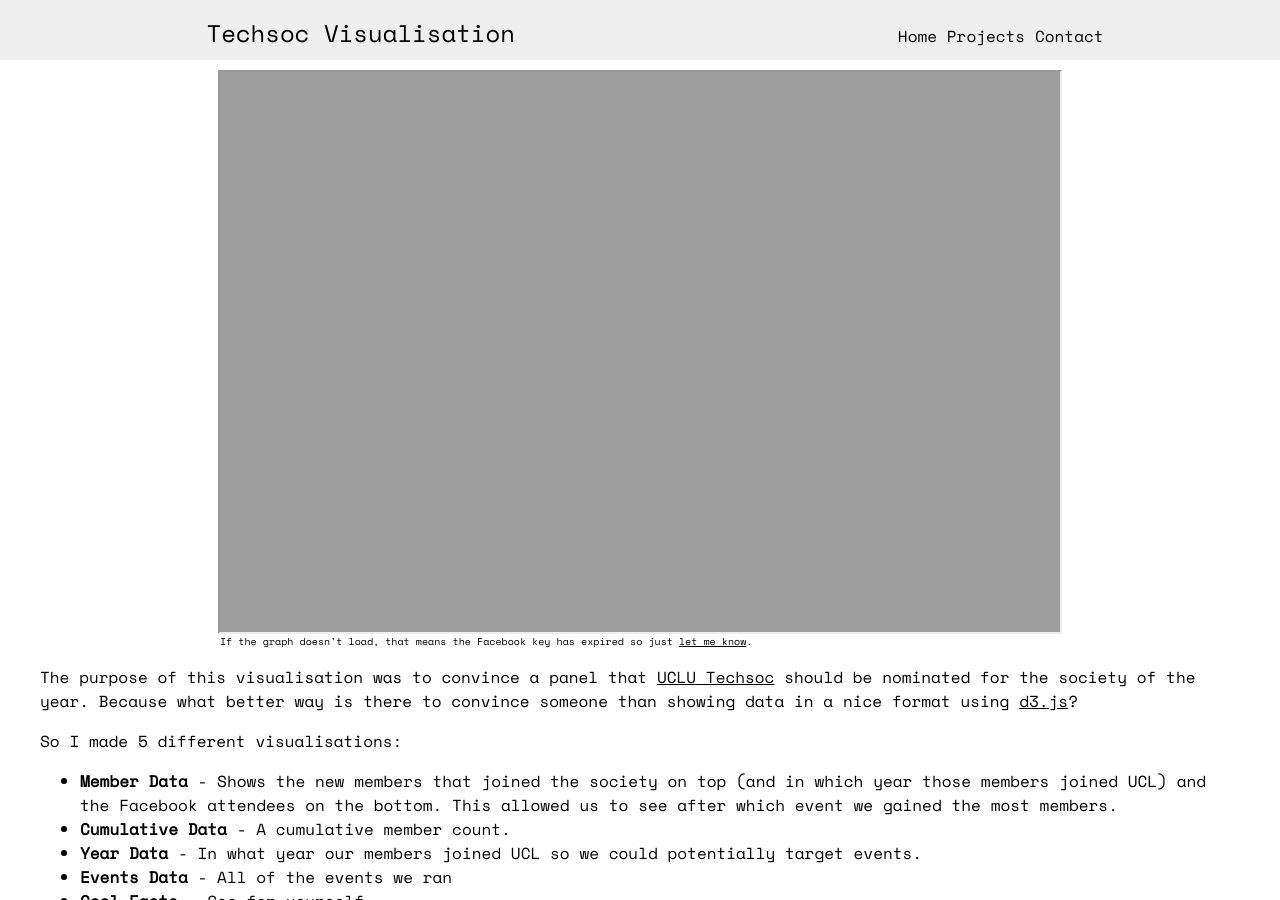
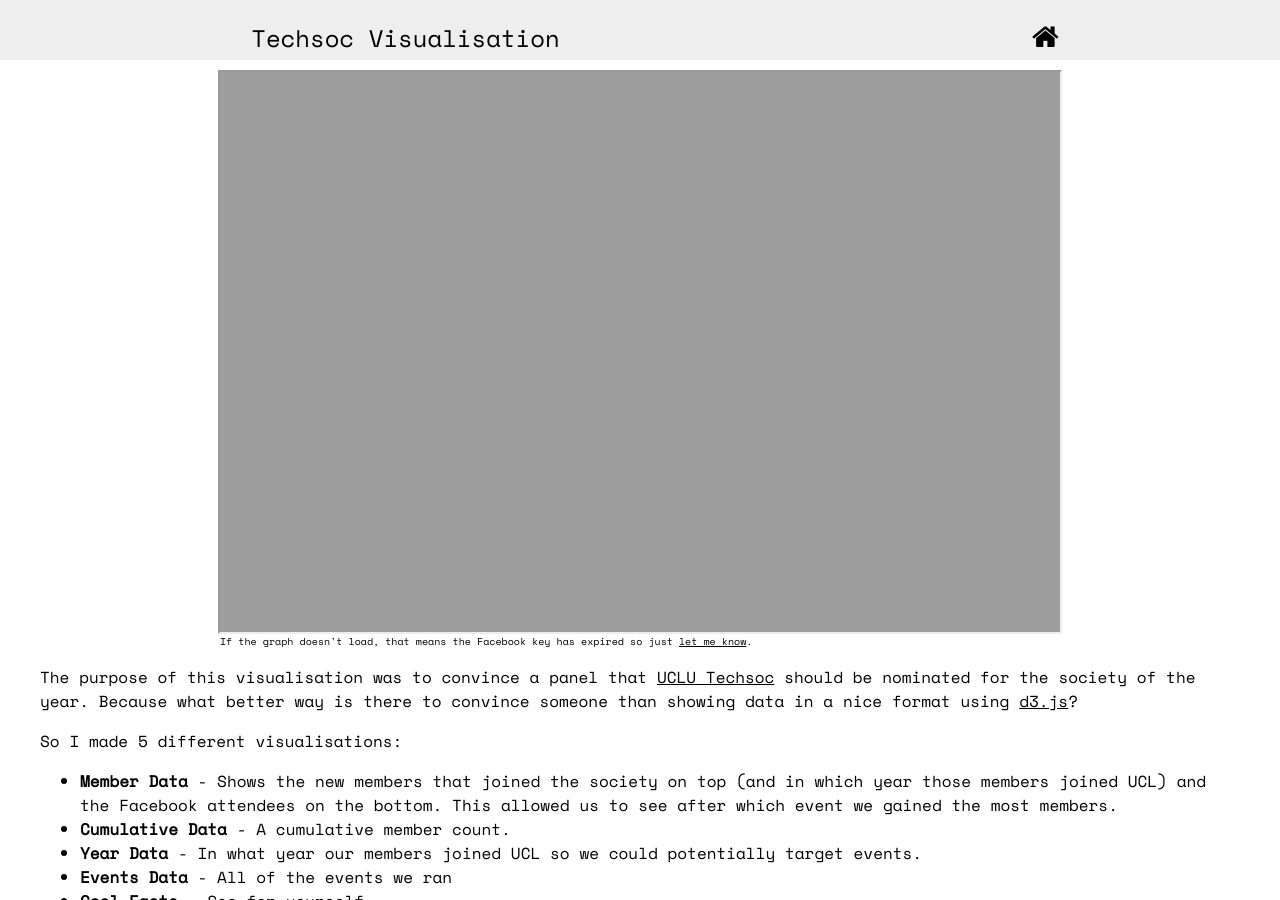
Before and after one commit to AxelGoetz/axelgoetz.github.io, a Jekyll site: the page built from _projects/techsoc-visualisation.md, in a window 1280 px wide. Built offline with Jekyll 4.4.1, drawn with Linux system fonts in a browser that asks for light colours.

Commit message:
Change navigation

```diff
--- a/_includes/header.html
+++ b/_includes/header.html
@@ -2,9 +2,7 @@
  <div class="header-title">
     {{ page.title }}
  </div>
- <span class="navigation">
-     <a href="{{ site.baseurl }}/">Home</a>
-     <a href="{{ site.baseurl }}/projects/">Projects</a>
-     <a href="{{ site.baseurl }}/contact/">Contact</a>
- </span>
+ <div class="navigation">
+   <a href="{{ site.baseurl }}/"><i class="fa fa-home" aria-hidden="true"></i></a>
+ </div>
 </header>
--- a/assets/css/main.css
+++ b/assets/css/main.css
@@ -50,8 +50,8 @@
   font-size: 1.5em;
 }
 
-.navigation a {
-  text-decoration: none;
+.navigation  {
+  font-size: 1.8em;
 }
 
 /* Footer */
@@ -669,7 +669,7 @@
   }
 }
 
-@media screen and (max-height: 800px) {
+@media screen and (max-height: 600px) {
   .demo-iframe {
     display: none;
   }
```
